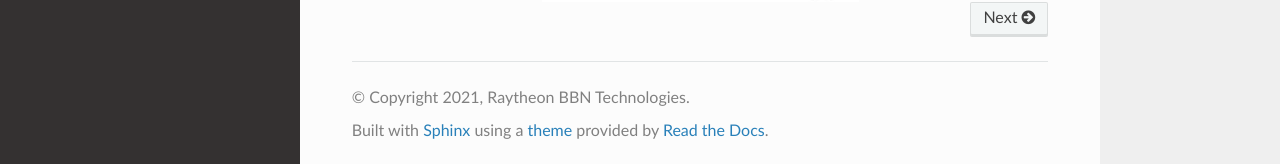
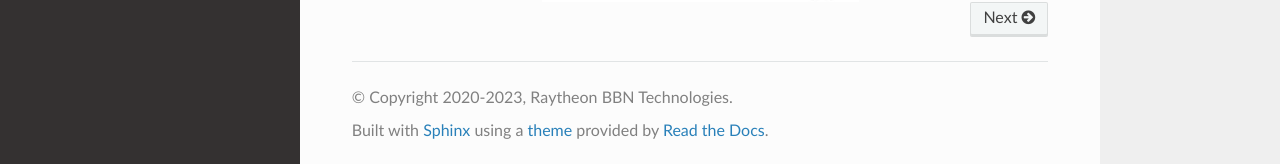
Before and after one commit to SynBioDex/pySBOL3, a Sphinx documentation site: the page built from docs/index.rst, in a window 1280 px wide and 900 px high, scrolled down 645 px. Shown: the part 733-897 px from the top of the window. Built offline with Sphinx 7.4.7 and the Read the Docs theme 2.0.0, drawn with Linux system fonts in a browser that asks for light colours.

```diff
--- a/docs/conf.py
+++ b/docs/conf.py
@@ -18,11 +18,11 @@
 # -- Project information -----------------------------------------------------
 
 project = 'pySBOL3'
-copyright = '2021, Raytheon BBN Technologies'
+copyright = '2020-2023, Raytheon BBN Technologies'
 author = 'Bryan Bartley and Tom Mitchell'
 
 # The full version, including alpha/beta/rc tags
-release = '1.1'
+release = '1.2'
 
 
 # -- General configuration ---------------------------------------------------
--- a/sbol3/__init__.py
+++ b/sbol3/__init__.py
@@ -1,4 +1,4 @@
-__version__ = '1.1'
+__version__ = '1.2'
 
 from .constants import *
 from .config import set_defaults, get_namespace, set_namespace
--- a/setup.py
+++ b/setup.py
@@ -1,7 +1,7 @@
 from setuptools import setup
 
 setup(name='sbol3',
-      version='1.1',
+      version='1.2',
       description='Python implementation of SBOL 3 standard',
       python_requires='>=3.7',
       url='https://github.com/SynBioDex/pySBOL3',
```
